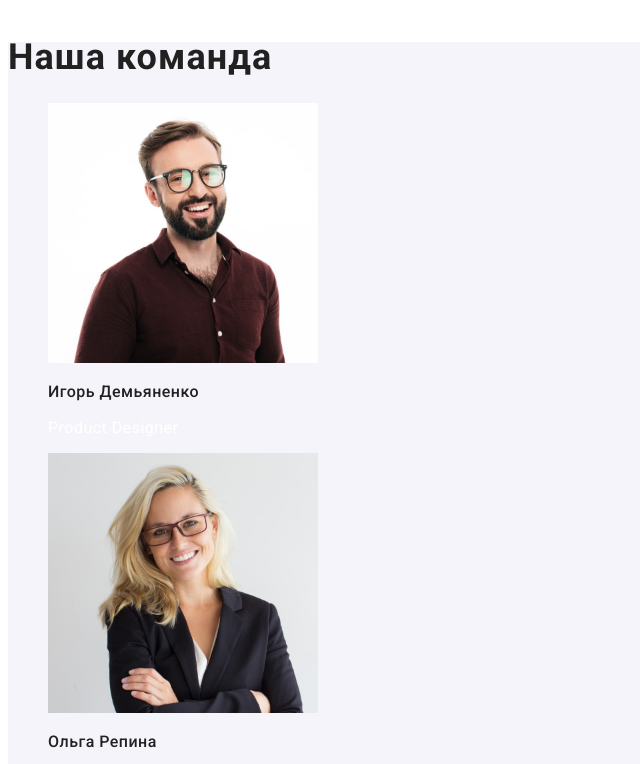
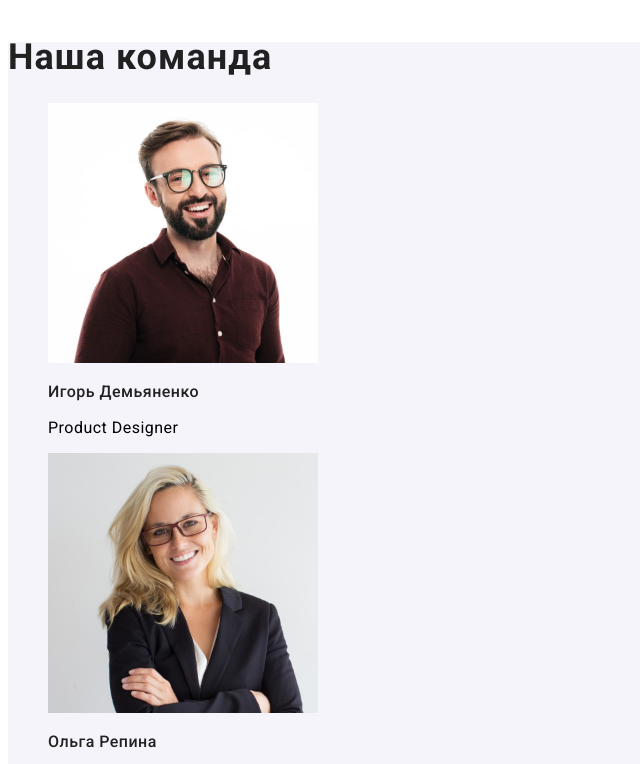
Before and after one commit to dmstepanuik/hw-2-restailing, a plain HTML site: page index.html in a window 1280 px wide. Shown: the part 1652-2416 px from the top of the page, without its empty margins (0-640 px from the left). Drawn offline with Linux system fonts and the light colour scheme.

Commit message:
add css 9

```diff
--- a/css/styles.css
+++ b/css/styles.css
@@ -192,7 +192,7 @@ body {
   font-size: 16px;
   line-height: 1.19;
   letter-spacing: 0.03em;
-  color: var(--main-title-color);
+  color: var();
 }
 .team {
   background-color: #f5f4fa;
```
